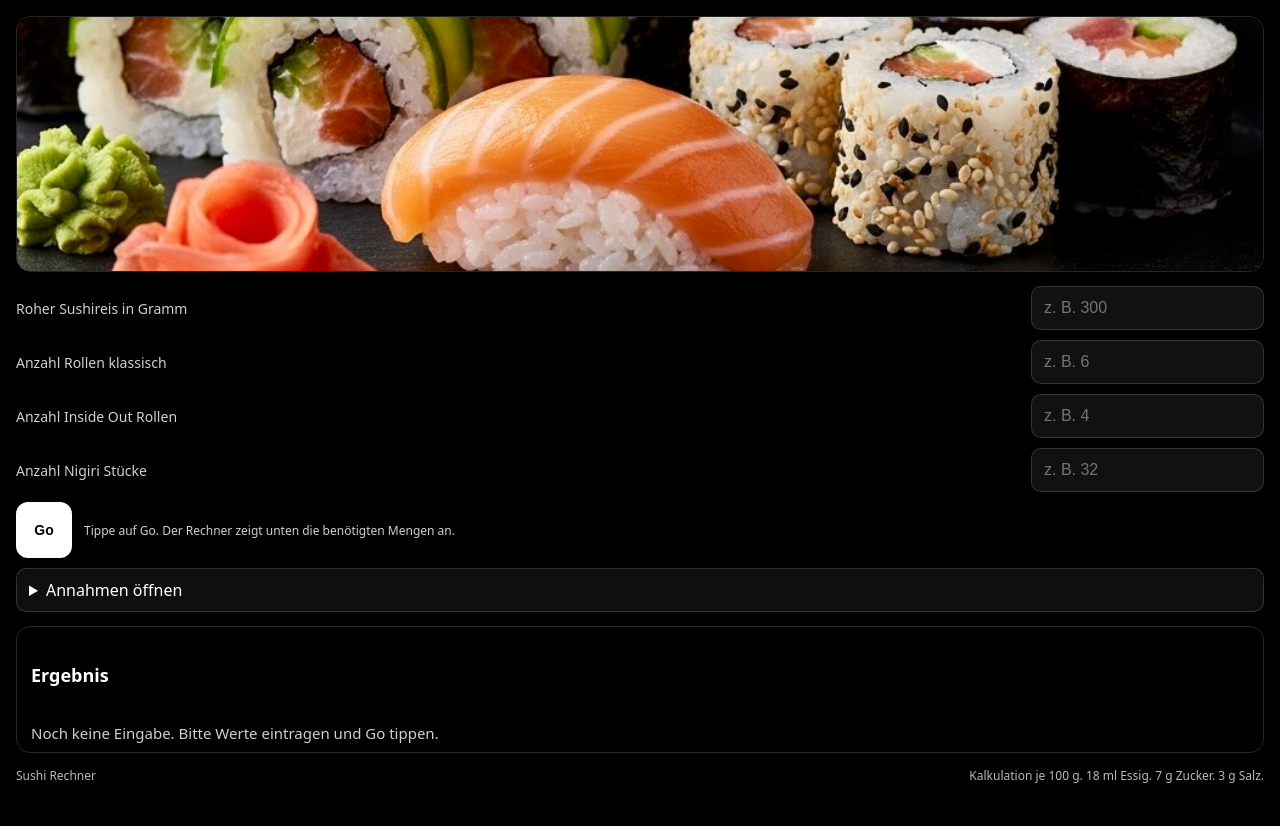
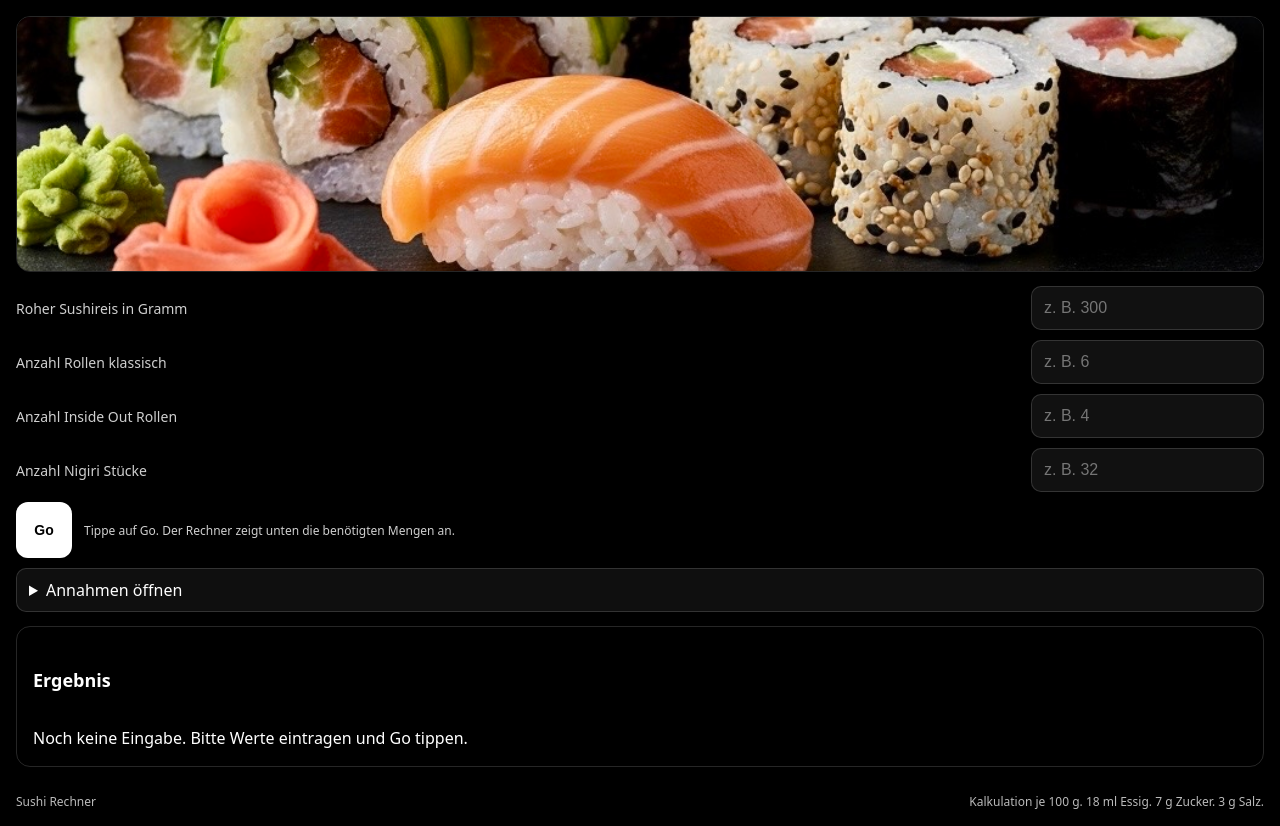
Before and after one commit to sapo25/sushirechner, a plain HTML site: page index.html in a window 1280 px wide. Before the commit the page ends 800 px from the top, so only its background shows below. Drawn offline with Linux system fonts and the light colour scheme.

Commit message:
Add files via upload

```diff
--- a/index.html
+++ b/index.html
@@ -14,47 +14,48 @@
       --radius:14px;
       --gap:14px;
       --pad:16px;
+      --safe: env(safe-area-inset-bottom);
     }
     *{box-sizing:border-box}
-    html,body{height:100%;margin:0;background:var(--bg);color:var(--fg);font-family:system-ui,-apple-system,Segoe UI,Roboto,Helvetica,Arial}
+    html,body{min-height:100%;margin:0;background:var(--bg);color:var(--fg);
+      font-family:system-ui,-apple-system,Segoe UI,Roboto,Helvetica,Arial}
     body{min-height:100svh}
-    .screen{height:100svh;display:grid;grid-template-rows:auto auto 1fr auto;gap:var(--gap);padding:var(--pad)}
+    /* Container nicht hart auf 100svh fixieren, damit die Seite bei mehr Inhalt sauber scrollt */
+    .screen{
+      min-height:100svh;
+      display:flex;
+      flex-direction:column;
+      gap:var(--gap);
+      padding:var(--pad);
+      padding-bottom: calc(var(--pad) + var(--safe));
+    }
     .hero{
-      position:relative;
       border:1px solid var(--line);
       border-radius:var(--radius);
       height:32vh;
       min-height:180px;
       overflow:hidden;
     }
-    .hero img{
-      width:100%;
-      height:100%;
-      object-fit:cover;
-      display:block;
-    }
+    .hero img{width:100%;height:100%;object-fit:cover;display:block}
     .form{display:grid;gap:10px}
     .row{display:grid;grid-template-columns: 1fr auto;gap:10px;align-items:center}
     label{font-size:14px;color:var(--muted)}
-    input[type=number]{
-      width:100%;background:#111;color:var(--fg);border:1px solid var(--line);
-      border-radius:10px;padding:12px;font-size:16px;
-    }
+    input[type=number]{width:100%;background:#111;color:var(--fg);border:1px solid var(--line);
+      border-radius:10px;padding:12px;font-size:16px}
     .action-bar{display:grid;grid-template-columns:56px 1fr;gap:12px;align-items:center}
-    .calc-btn{
-      width:56px;height:56px;border-radius:12px;border:1px solid var(--line);
-      background:#fff;color:#000;font-weight:700;font-size:14px;display:flex;align-items:center;justify-content:center;
-    }
+    .calc-btn{width:56px;height:56px;border-radius:12px;border:1px solid var(--line);background:#fff;color:#000;
+      font-weight:700;font-size:14px;display:flex;align-items:center;justify-content:center}
     .hint{font-size:12px;color:var(--muted)}
     details{background:#0f0f0f;border:1px solid var(--line);border-radius:10px;padding:10px 12px}
     summary{cursor:pointer}
     .grid2{display:grid;grid-template-columns: 1fr 1fr;gap:8px;margin-top:8px}
     .grid2 input{padding:10px;font-size:14px}
-    .result{border:1px solid var(--line);border-radius:var(--radius);padding:14px;min-height:110px;white-space:pre-line}
+    /* Ergebnis erhält großzügigen Innenabstand und Zeilenhöhe. Kein Überlappen mit dem Footer. */
+    .result{border:1px solid var(--line);border-radius:var(--radius);padding:16px;white-space:pre-line;line-height:1.5}
     .result h2{margin:0 0 8px 0;font-size:18px}
-    .result p{margin:6px 0;font-size:15px}
     .muted{color:var(--muted);font-size:13px}
-    footer{font-size:12px;color:var(--muted);opacity:.9;display:flex;justify-content:space-between;gap:10px}
+    /* Footer bleibt statisch. Extra Abstand nach oben verhindert Kollision. */
+    footer{margin-top:12px;font-size:12px;color:var(--muted);opacity:.9;display:flex;justify-content:space-between;gap:10px}
   </style>
 </head>
 <body>
@@ -94,13 +95,12 @@
           <label>Zucker je 100 g<input id="gSugarPer100" type="number" value="7"></label>
           <label>Salz je 100 g<input id="gSaltPer100" type="number" value="3"></label>
         </div>
-        <p class="muted">Die Voreinstellungen: Nigiri 9,375 g roh pro Stück (32 Stück aus 300 g roh). Klassische Rolle ca. 60 g roh. Werte sind anpassbar.</p>
       </details>
     </form>
 
     <section class="result" id="result" aria-live="polite">
       <h2>Ergebnis</h2>
-      <p class="muted">Noch keine Eingabe. Bitte Werte eintragen und Go tippen.</p>
+      Noch keine Eingabe. Bitte Werte eintragen und Go tippen.
     </section>
 
     <footer>
```
